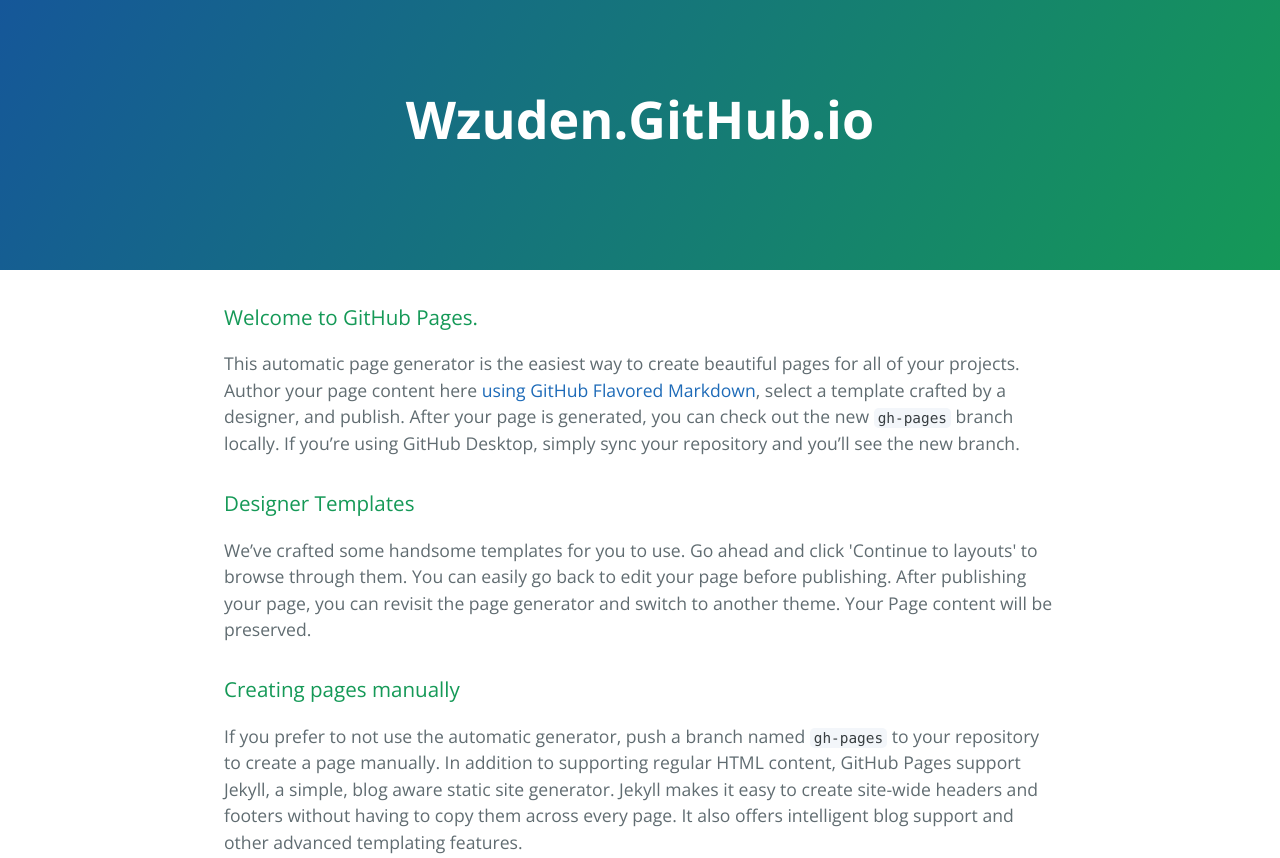
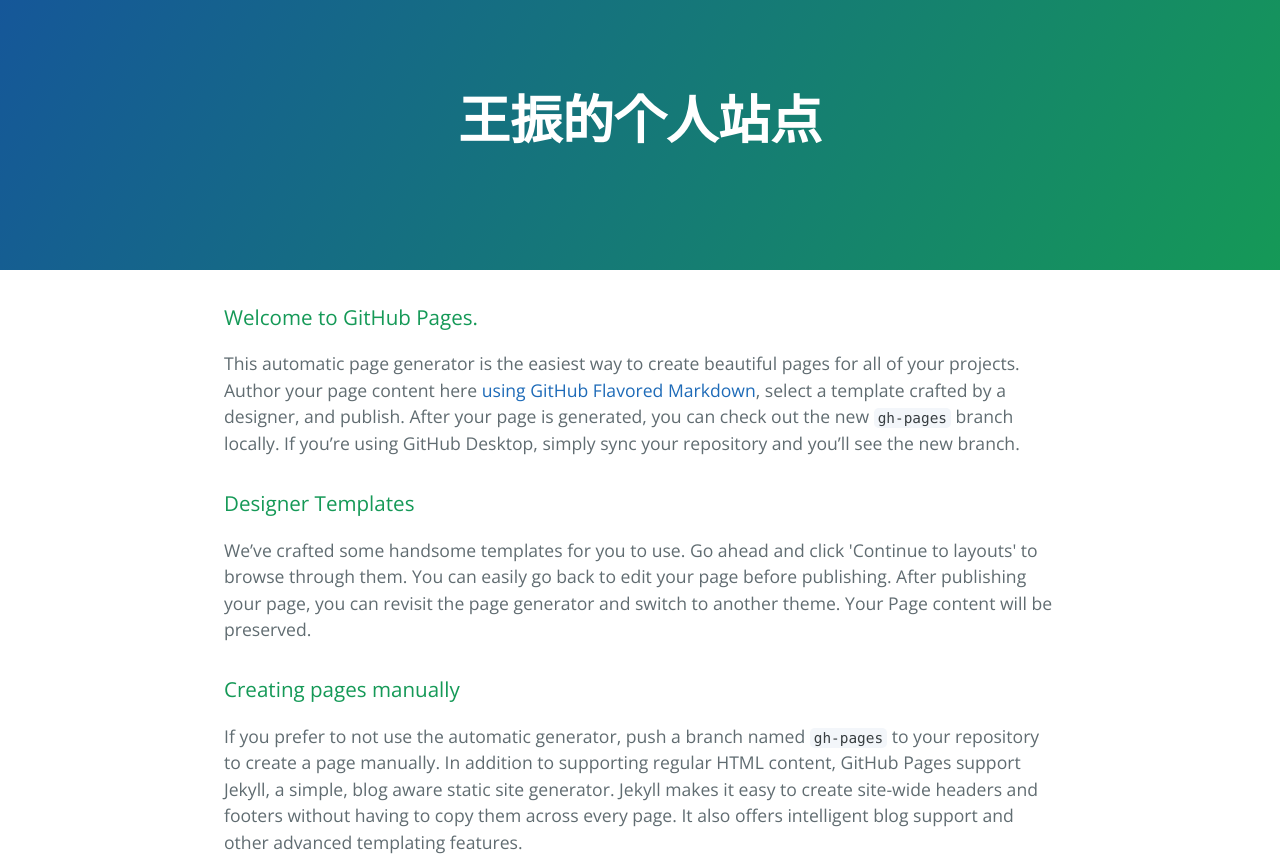
Before and after one commit to wzuden/wzuden.github.io, a plain HTML site: page index.html in a window 1280 px wide. Shown: the top 858 px of the page. Drawn offline with nearby package versions, Linux system fonts and the light colour scheme.

Commit message:
Update index.html

```diff
--- a/index.html
+++ b/index.html
@@ -11,7 +11,7 @@
   </head>
   <body>
     <section class="page-header">
-      <h1 class="project-name">Wzuden.GitHub.io</h1>
+      <h1 class="project-name">王振的个人站点</h1>
       <h2 class="project-tagline"></h2>
     </section>
 
```
